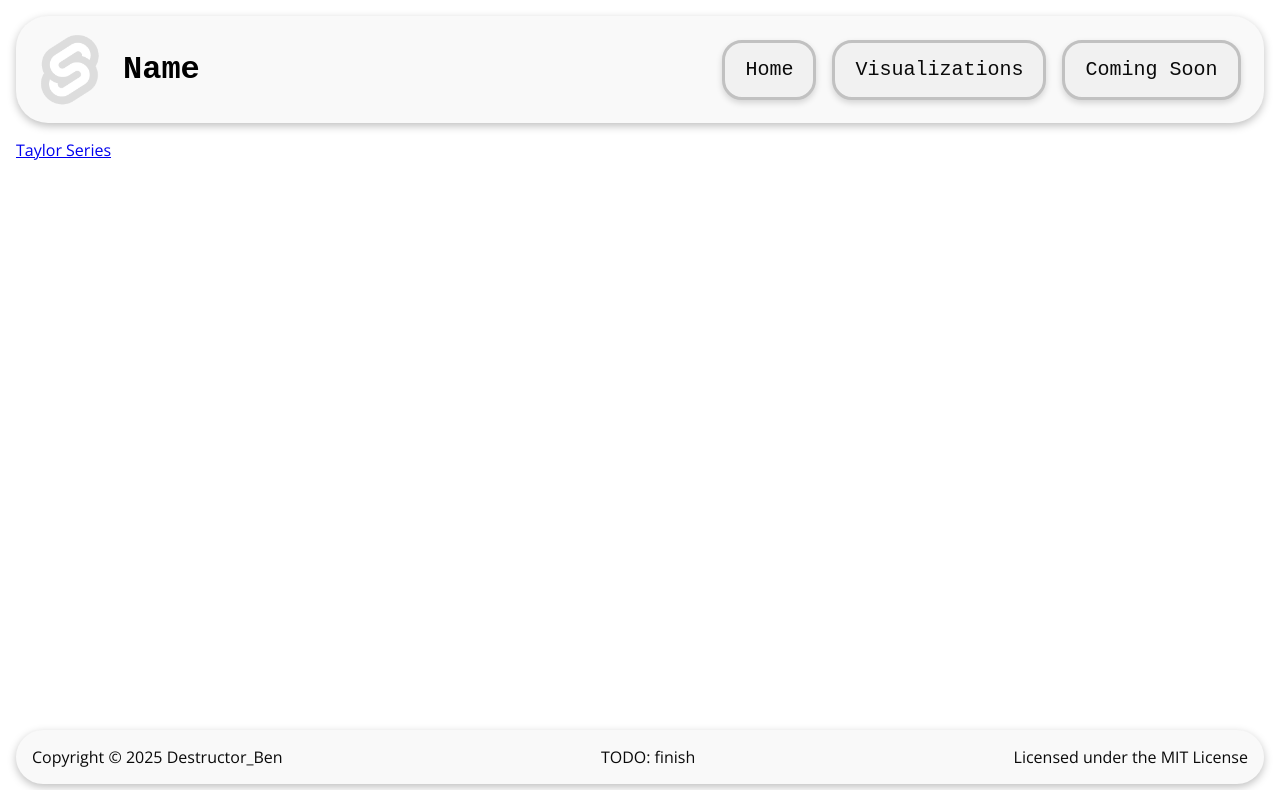
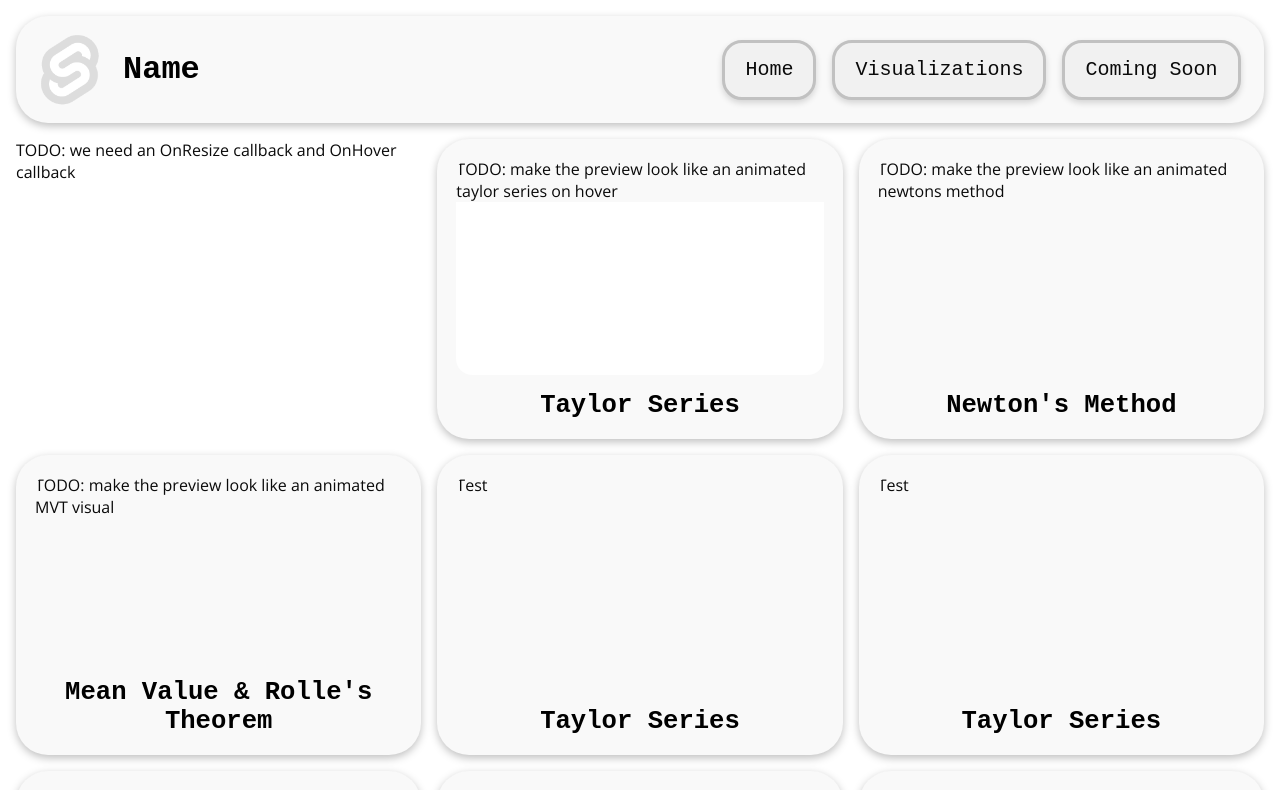
Before and after one commit to Destructor-Ben/L3COSC-Maths-Website, a SvelteKit app: page /visualizations in a window 1280 px wide. Shown: the top 790 px of the page. Built offline with nearby package versions, Linux system fonts and the light colour scheme; a web font is replaced by a local one.

Commit message:
Work on a better visualization list

```diff
--- a/src/routes/visualizations/+page.svelte
+++ b/src/routes/visualizations/+page.svelte
@@ -1 +1,53 @@
-<a class="link" href="/visualizations/taylor-series">Taylor Series</a>
+<script>
+	import Graph from "$lib/components/Graph.svelte";
+	import VisualizationLink from "./VisualizationLink.svelte";
+
+</script>
+<div class="visualization-list">
+  TODO: we need an OnResize callback and OnHover callback
+  <VisualizationLink title="Taylor Series" link="/visualizations/taylor-series">
+    TODO: make the preview look like an animated taylor series on hover
+    <Graph
+      id="taylor-series"
+      width={800}
+      height={400}
+    />
+  </VisualizationLink>
+
+  <VisualizationLink title="Newton's Method" link="/visualizations/newtons-method">
+    TODO: make the preview look like an animated newtons method
+  </VisualizationLink>
+
+  <VisualizationLink title="Mean Value & Rolle's Theorem" link="/visualizations/mvt-and-rolles-theorem">
+    TODO: make the preview look like an animated MVT visual
+  </VisualizationLink>
+
+  <!-- Below are temporary and are for testing -->
+  <VisualizationLink title="Taylor Series" link="/visualizations/taylor-series">
+    Test
+  </VisualizationLink>
+
+  <VisualizationLink title="Taylor Series" link="/visualizations/taylor-series">
+    Test
+  </VisualizationLink>
+
+  <VisualizationLink title="Taylor Series" link="/visualizations/taylor-series">
+    Test
+  </VisualizationLink>
+
+  <VisualizationLink title="Taylor Series" link="/visualizations/taylor-series">
+    Test
+  </VisualizationLink>
+
+  <VisualizationLink title="Taylor Series" link="/visualizations/taylor-series">
+    Test
+  </VisualizationLink>
+</div>
+
+<style>
+  .visualization-list {
+    display: grid;
+    grid-template-columns: repeat(auto-fill, minmax(400px, 1fr));
+    gap: 1em;
+  }
+</style>
--- /dev/null
+++ b/src/routes/visualizations/VisualizationLink.svelte
@@ -0,0 +1,54 @@
+<script lang="ts">
+  import type { Snippet } from "svelte";
+
+  interface Props {
+    title: string,
+    link: string,
+    children: Snippet // Graph, image, etc. drawn as an interactive display
+  }
+
+  let {
+    title,
+    link,
+    children
+  }: Props = $props();
+</script>
+
+<a class="mg visualization-button" href={link}>
+  <div class=thumbnail>
+    {@render children()}
+  </div>
+
+  <h3>{title}</h3>
+</a>
+
+<style>
+  .visualization-button {
+    gap: 1em;
+    height: 300px;
+    text-decoration: none;
+    border: var(--border);
+
+    display: flex;
+    flex-direction: column;
+    align-items: stretch;
+
+    .thumbnail {
+      border-radius: 1em;
+      height: 100%;
+      overflow: hidden;
+    }
+
+    border-color: transparent;
+    transition-property: border-color, background-color;
+
+    &:hover {
+      border-color: var(--col-highlight);
+      background-color: var(--col-fg);
+    }
+
+    &:active {
+      background-color: var(--col-highlight);
+    }
+  }
+</style>
```
